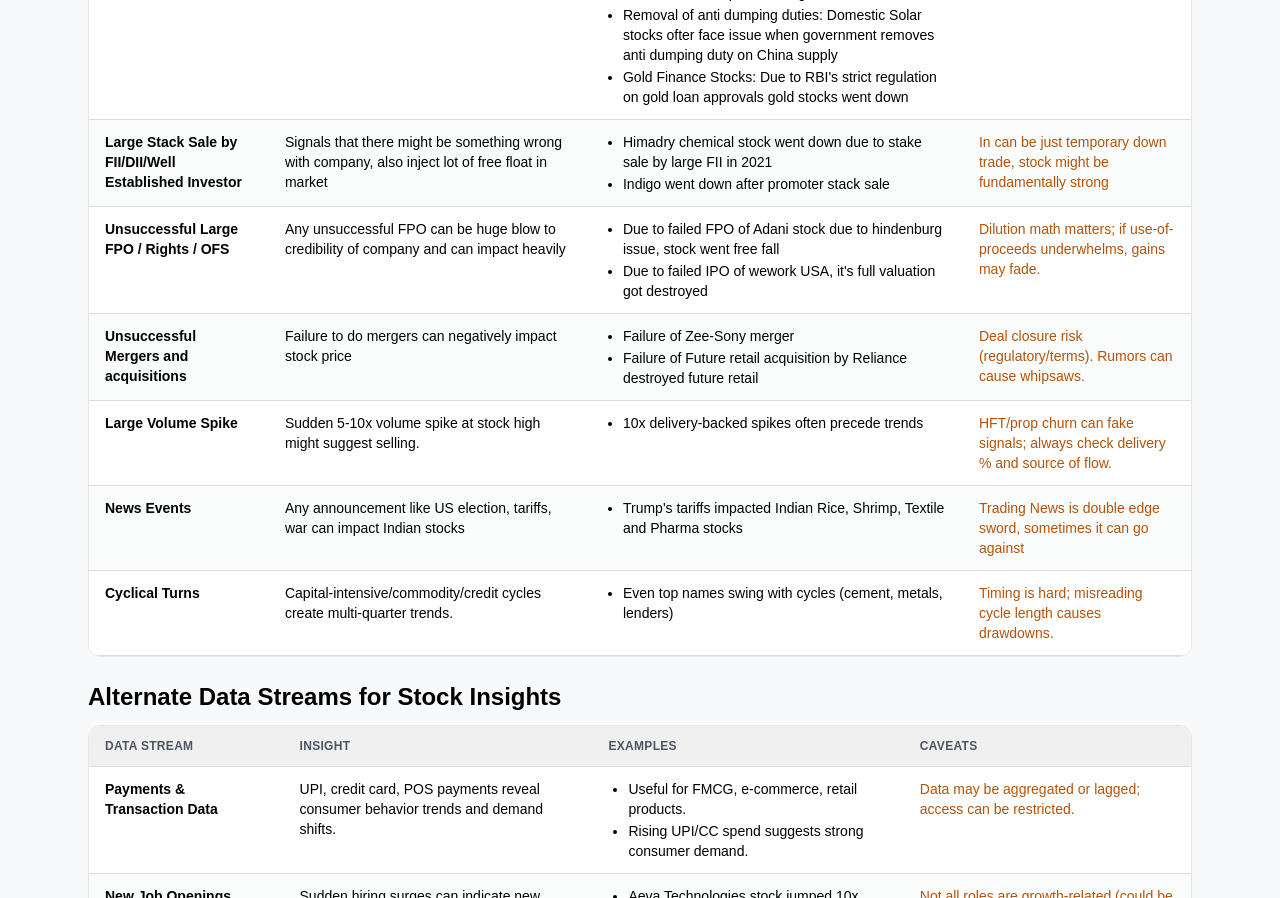
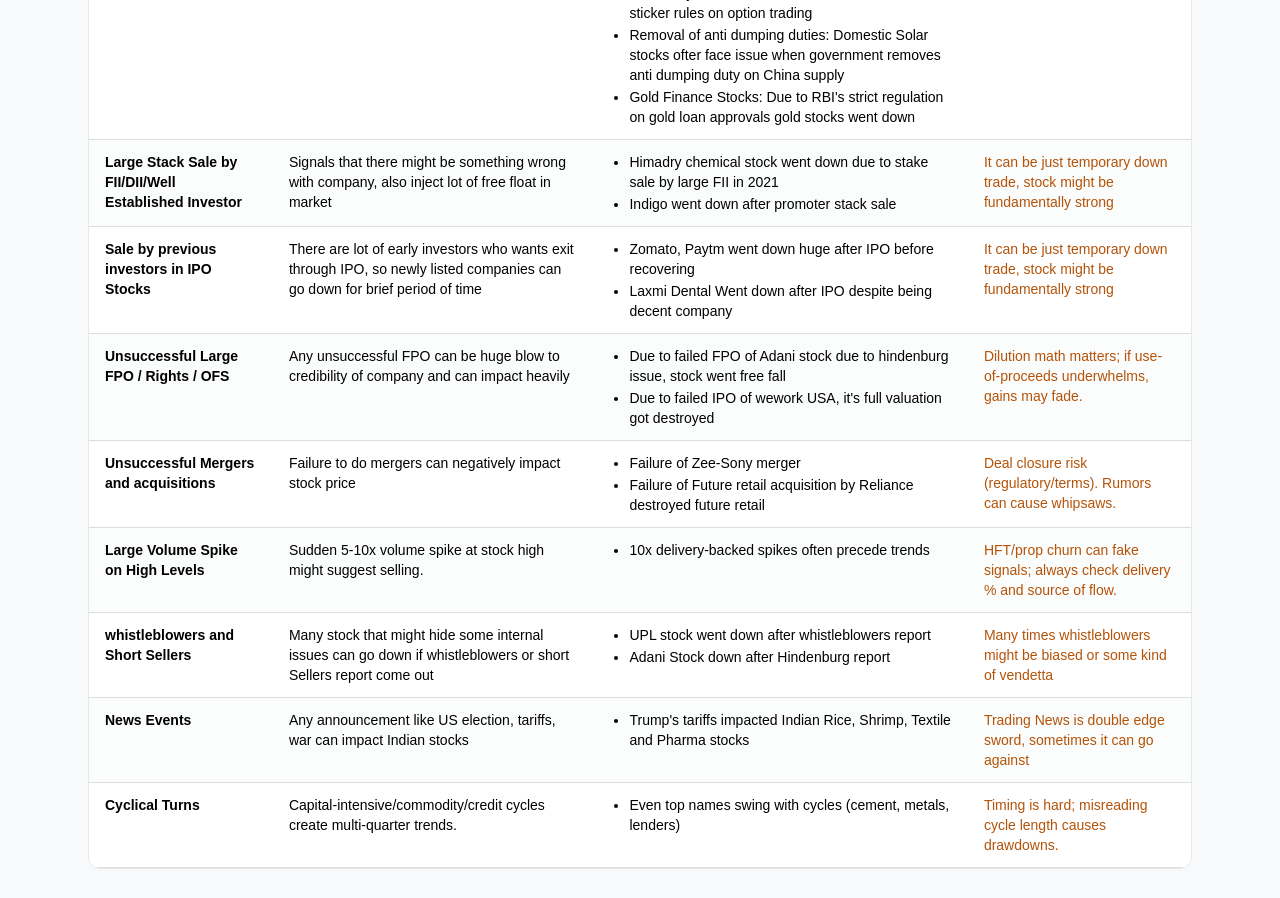
Before and after one commit to parthindia47/scan360, a React (Create React App) app in the folder source/client/: page /learning in a window 1280 px wide. Shown: the part 3080-3978 px from the top of the page. Built offline with nearby package versions, Linux system fonts and the light colour scheme; the HTML template or start-up script is replaced by a standard one.

Commit message:
more learnings

```diff
--- a/source/client/src/Learning.js
+++ b/source/client/src/Learning.js
@@ -98,7 +98,7 @@
         "Listing ratios & final structures matter; sometimes value takes time to surface.",
     },
     {
-      event: "Large Volume Spike",
+      event: "Large Volume Spike at lower level",
       rationale:
         "Sudden 5-10x volume can flag accumulation or new information in the market.",
       examples: [
@@ -304,7 +304,18 @@
         "Indigo went down after promoter stack sale",
       ],
       caveat:
-        "In can be just temporary down trade, stock might be fundamentally strong",
+        "It can be just temporary down trade, stock might be fundamentally strong",
+    },
+    {
+      event: "Sale by previous investors in IPO Stocks",
+      rationale:
+        "There are lot of early investors who wants exit through IPO, so newly listed companies can go down for brief period of time",
+      examples: [
+        "Zomato, Paytm went down huge after IPO before recovering",
+        "Laxmi Dental Went down after IPO despite being decent company",
+      ],
+      caveat:
+        "It can be just temporary down trade, stock might be fundamentally strong",
     },
     {
       event: "Unsuccessful Large FPO / Rights / OFS",
@@ -329,7 +340,7 @@
         "Deal closure risk (regulatory/terms). Rumors can cause whipsaws.",
     },
     {
-      event: "Large Volume Spike",
+      event: "Large Volume Spike on High Levels",
       rationale:
         "Sudden 5-10x volume spike at stock high might suggest selling.",
       examples: [
@@ -337,6 +348,17 @@
       ],
       caveat:
         "HFT/prop churn can fake signals; always check delivery % and source of flow.",
+    },
+    {
+      event: "whistleblowers and Short Sellers",
+      rationale:
+        "Many stock that might hide some internal issues can go down if whistleblowers or short Sellers report come out",
+      examples: [
+        "UPL stock went down after whistleblowers report",
+        "Adani Stock down after Hindenburg report",
+      ],
+      caveat:
+        "Many times whistleblowers might be biased or some kind of vendetta",
     },
     {
       event: "News Events",
```
Also changed, not shown: 1 other file (tests, documents, lock files or other folders).
